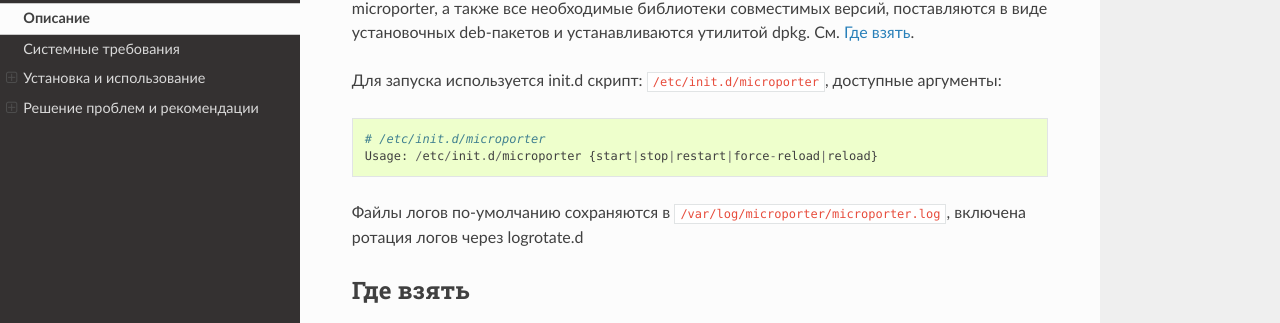
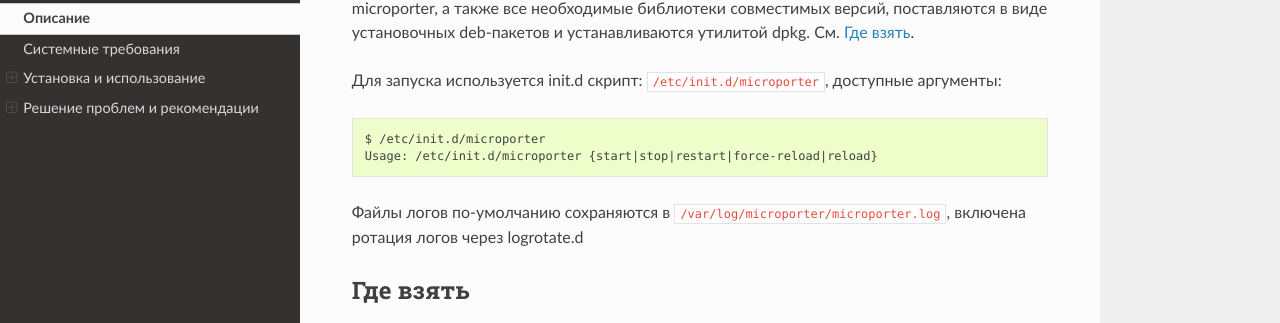
Before and after one commit to microimpuls/microporter-docs, a Sphinx documentation site: the page built from source/microporter.rst, in a window 1280 px wide and 900 px high, scrolled down 857 px. Shown: the part 128-451 px from the top of the window. Built offline with Sphinx 7.4.7 and the Read the Docs theme 2.0.0, drawn with Linux system fonts in a browser that asks for light colours.

Commit message:
minor fix

```diff
--- a/source/microporter.rst
+++ b/source/microporter.rst
@@ -50,7 +50,7 @@ microporter, а также все необходимые библиотеки с
 
 Для запуска используется init.d скрипт: ``/etc/init.d/microporter``, доступные аргументы:
 ::
-    # /etc/init.d/microporter
+    $ /etc/init.d/microporter
     Usage: /etc/init.d/microporter {start|stop|restart|force-reload|reload}
 
 Файлы логов по-умолчанию сохраняются в ``/var/log/microporter/microporter.log``,
```
